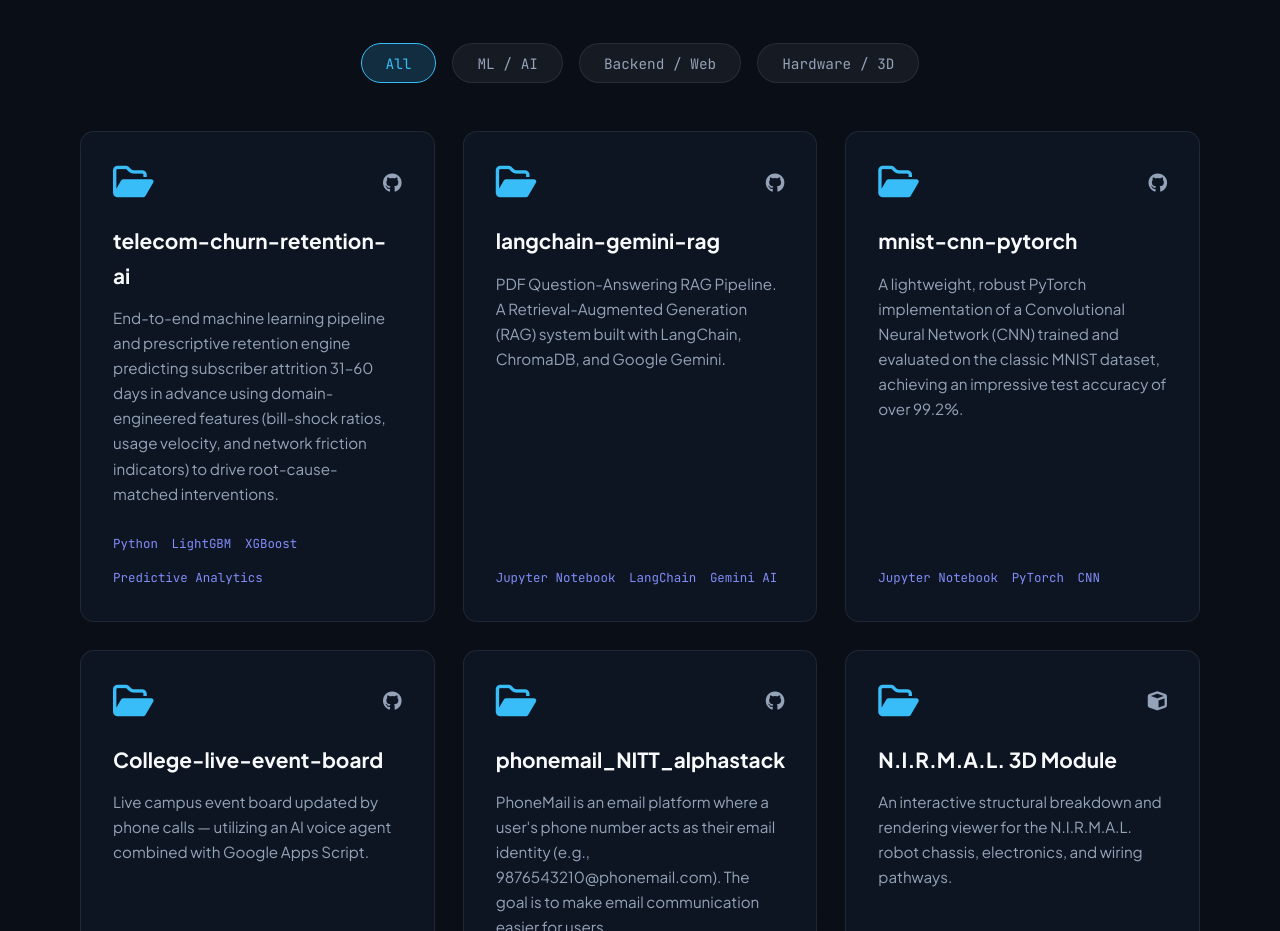
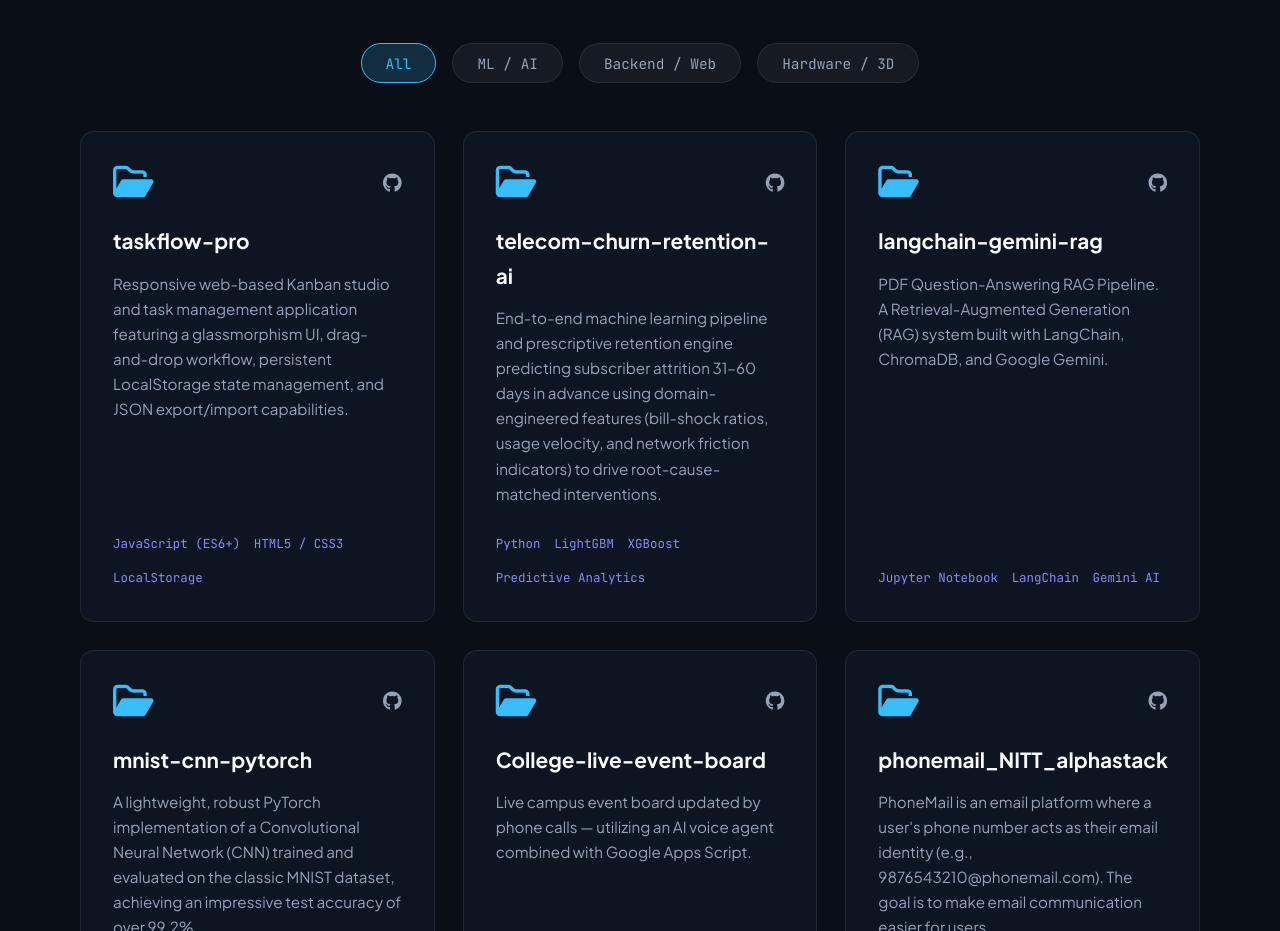
Before and after one commit to anavshah2008/portfolio, a plain HTML site: page index.html in a window 1280 px wide. Shown: the part 2180-3111 px from the top of the page. Drawn offline with Linux system fonts and the light colour scheme; some packages are replaced by stand-ins of ours; a script that the page names is missing.

Commit message:
Add taskflow-pro to featured projects

```diff
--- a/index.html
+++ b/index.html
@@ -167,7 +167,24 @@
 
       <div class="projects-grid">
 
-        <!-- Project 1: Telecom Churn Retention AI (ML) -->
+        <!-- Project 1: TaskFlow Pro (Backend / Web) -->
+        <article class="project-card reveal" data-category="backend">
+          <div class="project-top">
+            <i class="fa-regular fa-folder-open folder-icon"></i>
+            <div class="project-links">
+              <a href="https://github.com/anavshah2008/taskflow-pro" target="_blank" aria-label="GitHub Repo"><i class="fa-brands fa-github"></i></a>
+            </div>
+          </div>
+          <h3 class="project-title">taskflow-pro</h3>
+          <p class="project-desc">
+            Responsive web-based Kanban studio and task management application featuring a glassmorphism UI, drag-and-drop workflow, persistent LocalStorage state management, and JSON export/import capabilities.
+          </p>
+          <ul class="project-tech">
+            <li>JavaScript (ES6+)</li><li>HTML5 / CSS3</li><li>LocalStorage</li>
+          </ul>
+        </article>
+
+        <!-- Project 2: Telecom Churn Retention AI (ML) -->
         <article class="project-card reveal" data-category="ml">
           <div class="project-top">
             <i class="fa-regular fa-folder-open folder-icon"></i>
@@ -184,7 +201,7 @@
           </ul>
         </article>
 
-        <!-- Project 2: LangChain Gemini RAG (ML) -->
+        <!-- Project 3: LangChain Gemini RAG (ML) -->
         <article class="project-card reveal" data-category="ml">
           <div class="project-top">
             <i class="fa-regular fa-folder-open folder-icon"></i>
@@ -201,7 +218,7 @@
           </ul>
         </article>
 
-        <!-- Project 3: MNIST CNN PyTorch (ML) -->
+        <!-- Project 4: MNIST CNN PyTorch (ML) -->
         <article class="project-card reveal" data-category="ml">
           <div class="project-top">
             <i class="fa-regular fa-folder-open folder-icon"></i>
@@ -218,7 +235,7 @@
           </ul>
         </article>
 
-        <!-- Project 4: College Live Event Board (Backend) -->
+        <!-- Project 5: College Live Event Board (Backend) -->
         <article class="project-card reveal" data-category="backend">
           <div class="project-top">
             <i class="fa-regular fa-folder-open folder-icon"></i>
@@ -235,7 +252,7 @@
           </ul>
         </article>
 
-        <!-- Project 5: PhoneMail (Backend) -->
+        <!-- Project 6: PhoneMail (Backend) -->
         <article class="project-card reveal" data-category="backend">
           <div class="project-top">
             <i class="fa-regular fa-folder-open folder-icon"></i>
@@ -252,7 +269,7 @@
           </ul>
         </article>
 
-        <!-- Project 6: NIRMAL 3D Module (Hardware) -->
+        <!-- Project 7: NIRMAL 3D Module (Hardware) -->
         <article class="project-card reveal" data-category="hardware">
           <div class="project-top">
             <i class="fa-regular fa-folder-open folder-icon"></i>
@@ -269,7 +286,7 @@
           </ul>
         </article>
 
-        <!-- Project 7: Student Management System (Backend) -->
+        <!-- Project 8: Student Management System (Backend) -->
         <article class="project-card reveal" data-category="backend">
           <div class="project-top">
             <i class="fa-regular fa-folder-open folder-icon"></i>
@@ -286,7 +303,7 @@
           </ul>
         </article>
 
-        <!-- Project 8: MCP Chat (ML) -->
+        <!-- Project 9: MCP Chat (ML) -->
         <article class="project-card reveal" data-category="ml">
           <div class="project-top">
             <i class="fa-regular fa-folder-open folder-icon"></i>
@@ -303,7 +320,7 @@
           </ul>
         </article>
 
-        <!-- Project 9: testrepo (Backend) -->
+        <!-- Project 10: testrepo (Backend) -->
         <article class="project-card reveal" data-category="backend">
           <div class="project-top">
             <i class="fa-regular fa-folder-open folder-icon"></i>
@@ -320,7 +337,7 @@
           </ul>
         </article>
 
-        <!-- Project 10: Introduction to Open Source (Backend) -->
+        <!-- Project 11: Introduction to Open Source (Backend) -->
         <article class="project-card reveal" data-category="backend">
           <div class="project-top">
             <i class="fa-regular fa-folder-open folder-icon"></i>
@@ -337,7 +354,7 @@
           </ul>
         </article>
 
-        <!-- Project 11: Computer Science HHW Website (Backend) -->
+        <!-- Project 12: Computer Science HHW Website (Backend) -->
         <article class="project-card reveal" data-category="backend">
           <div class="project-top">
             <i class="fa-regular fa-folder-open folder-icon"></i>
```
